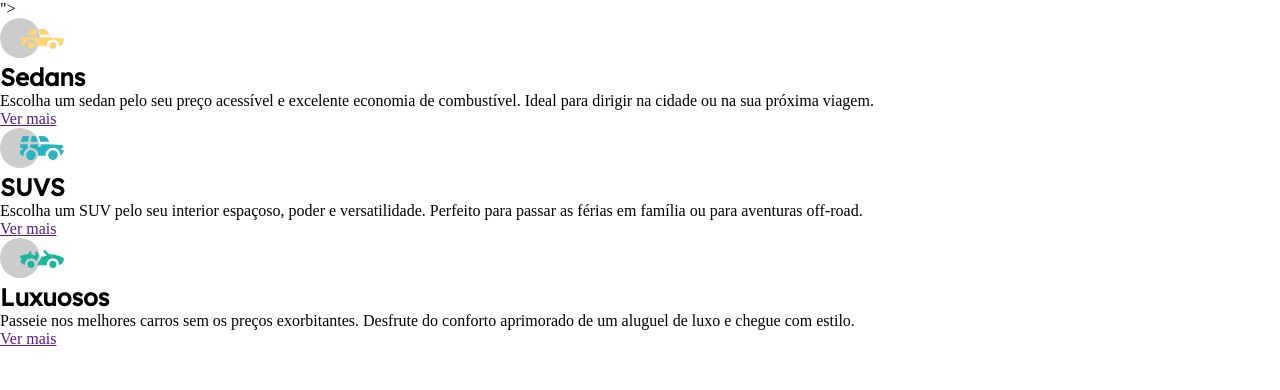
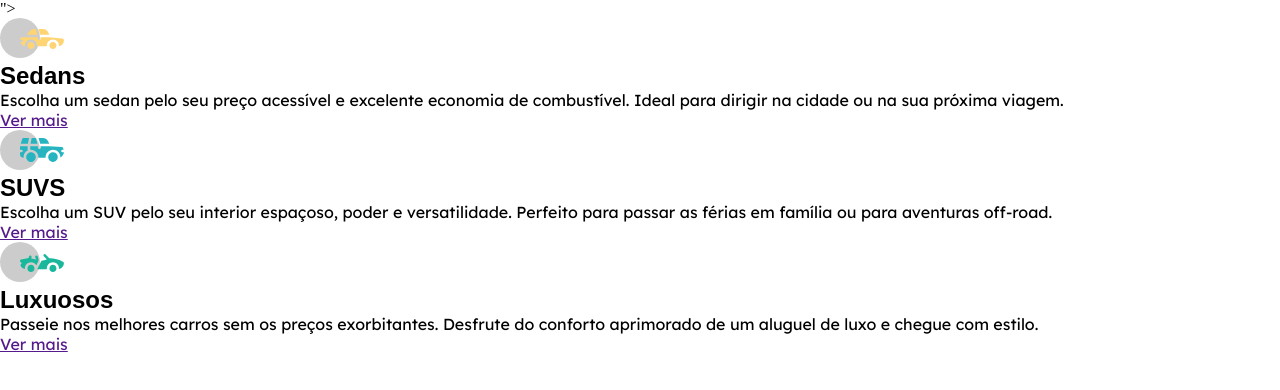
Before and after one commit to leticia2804/carros, a plain HTML site: page index.html in a window 1280 px wide. Drawn offline with Linux system fonts and the light colour scheme.

Commit message:
Desenvolvimento do CSS

```diff
--- a/index.html
+++ b/index.html
@@ -5,7 +5,7 @@
     <meta http-equiv="X-UA-Compatible" content="IE=edge">
     <meta name="viewport" content="width=device-width, initial-scale=1.0">
     <link rel="stylesheet" href="style.css">
-    <link rel="stylesheet" href="<link rel= preconnect" href="https://fonts.googleapis.com">
+    <link rel="stylesheet" href="link rel= preconnect" href="https://fonts.googleapis.com">
     <link rel="preconnect" href="https://fonts.gstatic.com" crossorigin>
     <link href="https://fonts.googleapis.com/css2?family=Lexend+Deca&display=swap" rel="stylesheet">">
     <title>Carros</title>
--- a/style.css
+++ b/style.css
@@ -13,6 +13,13 @@
 }
 
 h2 {
-    font-family:'Big Shoulders Display', sans-serif;
+    font-family: 'Big Shoulders Display', sans-serif;
+}
+
+p {
     font-family: 'Lexend Deca', sans-serif;
 }
+
+a {
+    font-family: 'Lexend Deca', sans-serif;
+}
```
